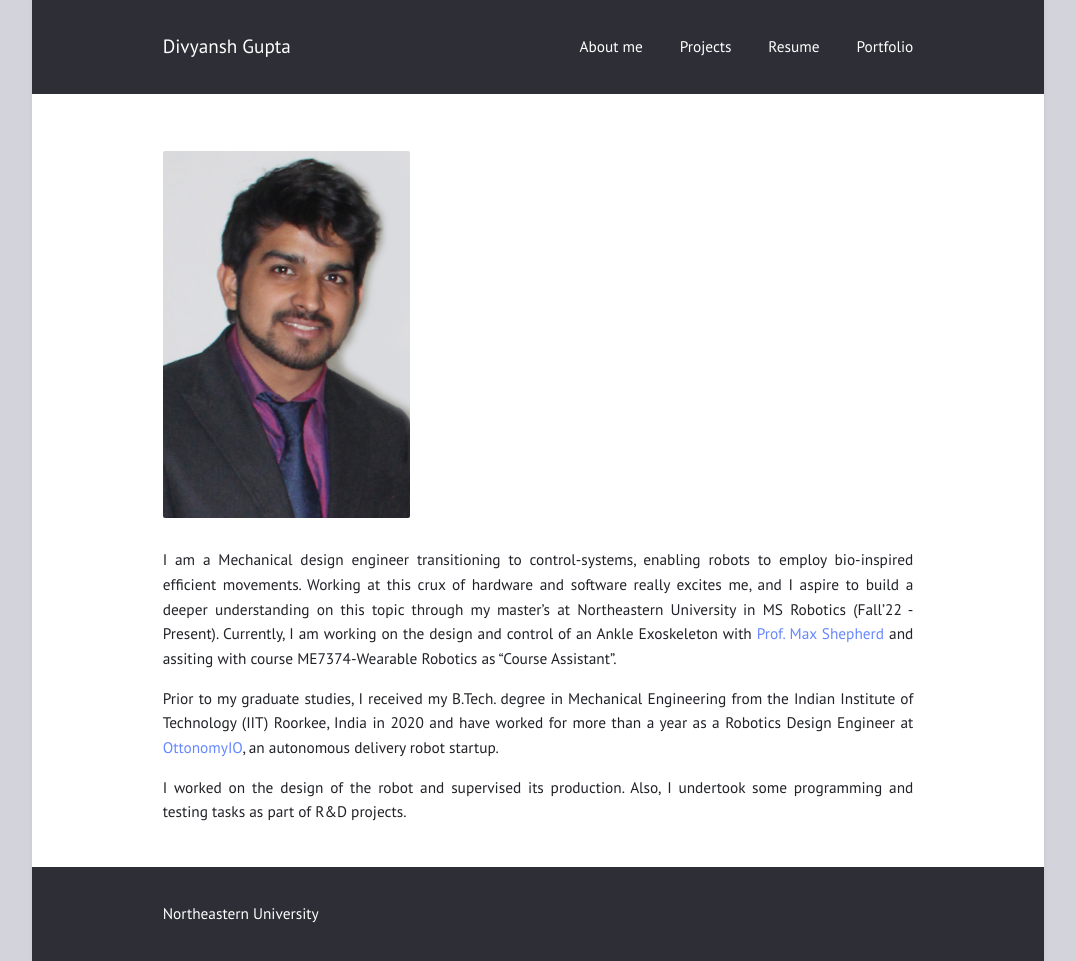
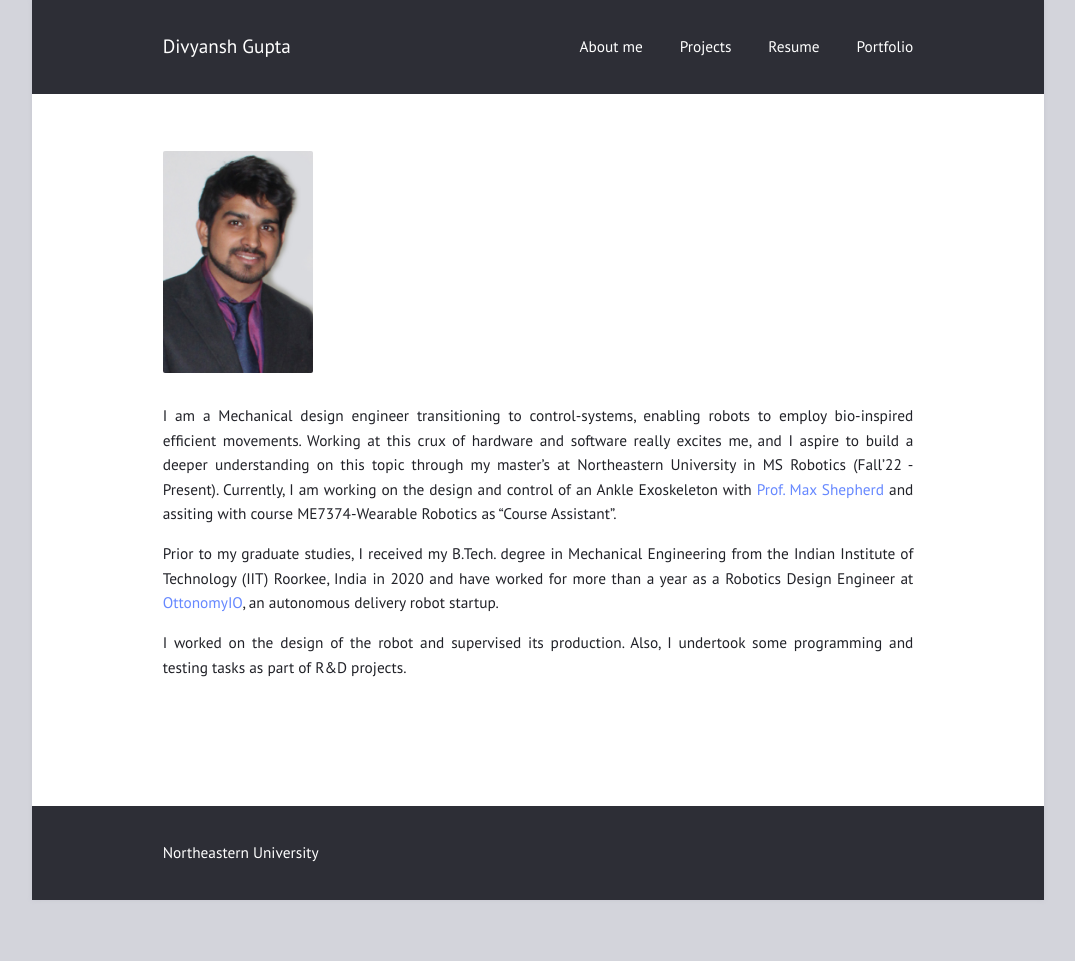
Before and after one commit to gupta-divy/gupta-divy.github.io, a Jekyll site: the page built from index.md, in a window 1280 px wide. Shown: the whole page, without its empty margins (102-1177 px from the left). Built offline with Jekyll 4.4.1, drawn with Linux system fonts in a browser that asks for light colours; after the commit the page ends 900 px from its top, so only the background shows below that.

```diff
--- a/index.md
+++ b/index.md
@@ -3,7 +3,7 @@
 title: ""
 ---
 <p align="center" width="100%">
-    <img width="33%" src="/assets/my_photo.jpg">
+    <img width="20%" src="/assets/my_photo.jpg">
 </p>
 <!-- <img align="center" width="120" height="120" src="/assets/my_photo.jpg" style="padding-right: 15px; padding-left: 15px;"> -->
 
```
